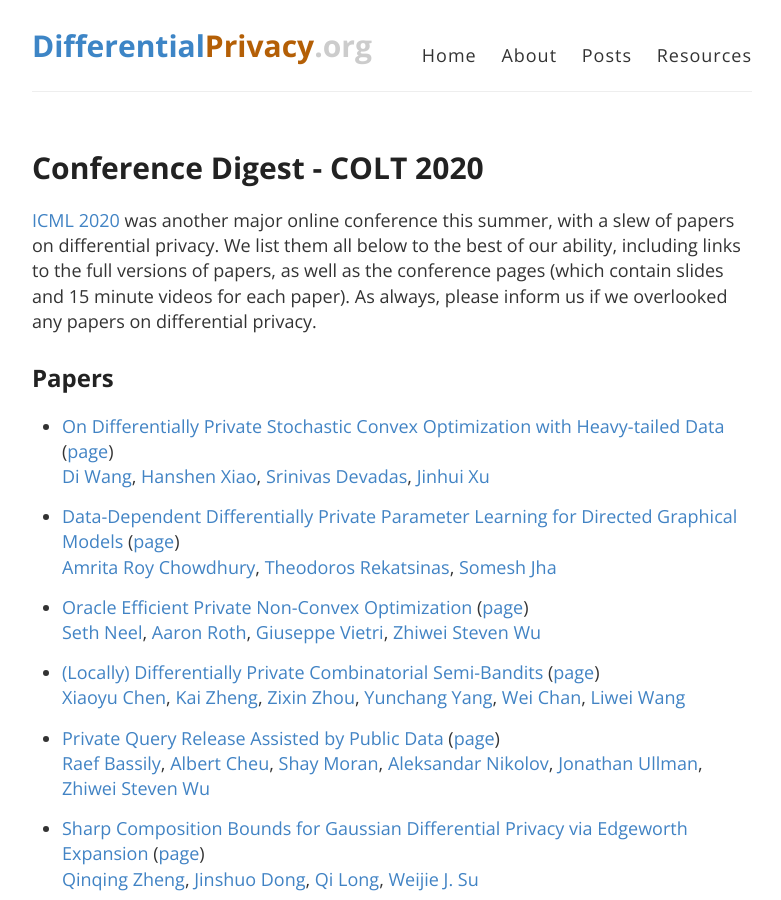
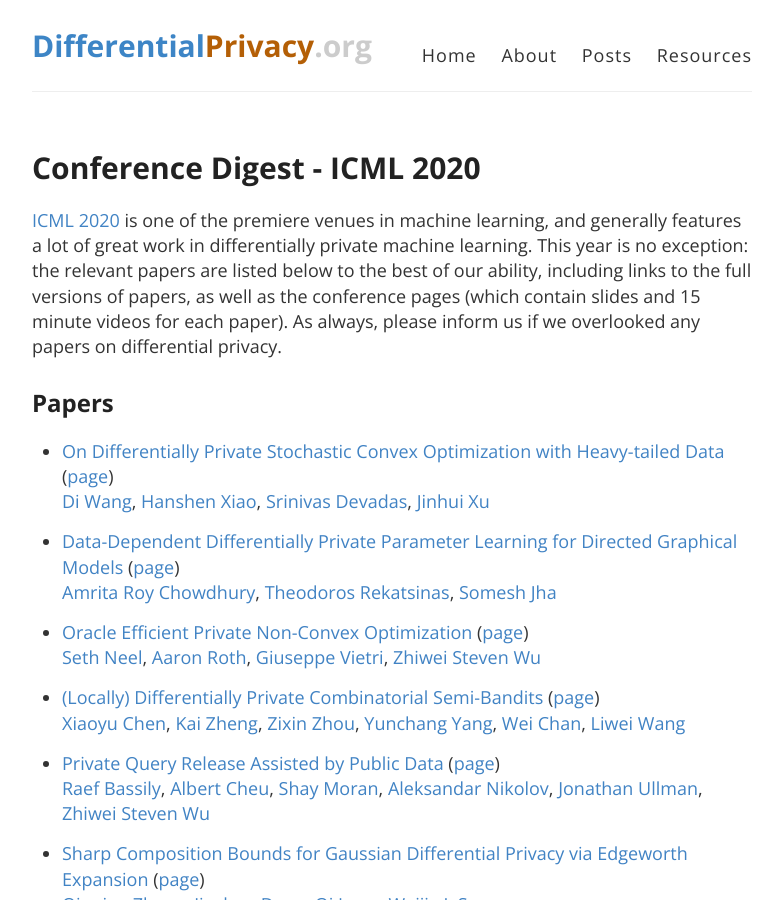
Before and after one commit to differentialprivacy/differentialprivacy, a Jekyll site: the page built from _posts/2020-09-10-icml2020.md, in a window 1280 px wide and 900 px high. Shown: the whole window, without its empty margins (248-1029 px from the left). Built offline with Jekyll 4.4.1, drawn with Linux system fonts in a browser that asks for light colours; comment, search, counter and statistics services are not loaded.

Commit message:
minor changes

```diff
--- a/_posts/2020-09-10-icml2020.md
+++ b/_posts/2020-09-10-icml2020.md
@@ -1,6 +1,6 @@
 ---
 layout: post
-title: Conference Digest - COLT 2020
+title: Conference Digest - ICML 2020
 comments: true
 authors:
     - gautamkamath
@@ -8,8 +8,8 @@ categories: [Conference Digests]
 timestamp: 10:00:00 -0400
 ---
 
-[ICML 2020](https://icml.cc/virtual/2020) was another major online conference this summer, with a slew of papers on differential privacy.
-We list them all below to the best of our ability, including links to the full versions of papers, as well as the conference pages (which contain slides and 15 minute videos for each paper).
+[ICML 2020](https://icml.cc/virtual/2020) is one of the premiere venues in machine learning, and generally features a lot of great work in differentially private machine learning.
+This year is no exception: the relevant papers are listed below to the best of our ability, including links to the full versions of papers, as well as the conference pages (which contain slides and 15 minute videos for each paper).
 As always, please inform us if we overlooked any papers on differential privacy.
 
 ## Papers
```
